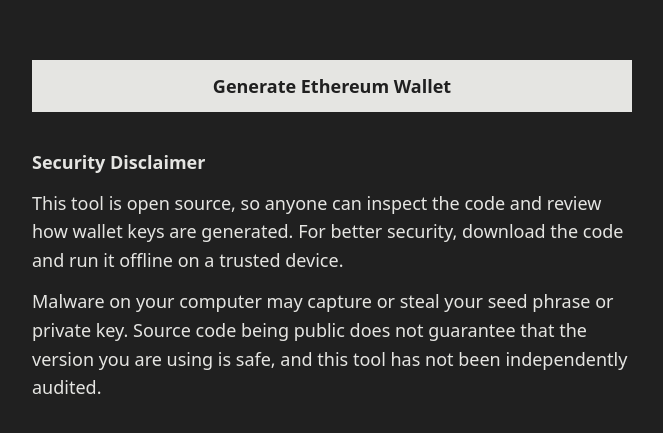
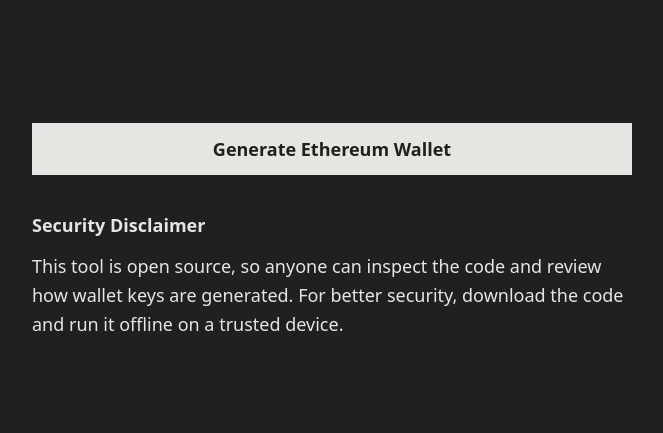
Before and after one commit to pepcoiro/ethereum-wallet-generator, a plain HTML site: page index.html in a window 1280 px wide. Shown: the part 163-596 px from the top of the page, without its empty margins (308-971 px from the left). Drawn offline with Linux system fonts and the light colour scheme.

Commit message:
Remove unrequested disclaimer sentence

```diff
--- a/index.html
+++ b/index.html
@@ -146,7 +146,6 @@
   <footer class="disclaimer">
     <p><strong>Security Disclaimer</strong></p>
     <p>This tool is open source, so anyone can inspect the code and review how wallet keys are generated. For better security, download the code and run it offline on a trusted device.</p>
-    <p>Malware on your computer may capture or steal your seed phrase or private key. Source code being public does not guarantee that the version you are using is safe, and this tool has not been independently audited.</p>
   </footer>
 </main>
 <script>
```
